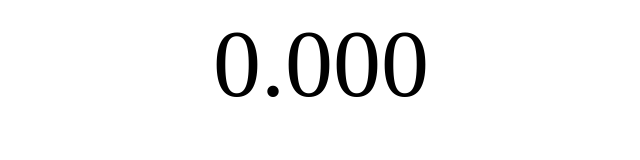
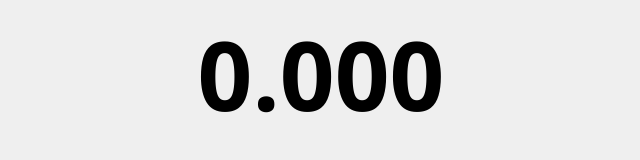
Before and after one commit to SkyPromp/Speedcube-timer, a plain HTML site: page index.html in a window 1280 px wide. Shown: the whole page, without its empty margins (319-959 px from the left). Drawn offline with Linux system fonts and the light colour scheme.

Commit message:
saving files now works, also updated the body's stylesheet

```diff
--- a/keypresses.js
+++ b/keypresses.js
@@ -33,7 +33,7 @@ function checkKeyDown(key){
         window.clearInterval(interval);
         if (running){
             time = milliseconds + 1000*seconds + 60000*minutes + 3600000*hours;
-            fetch(`cgi-bin/transfer.cgi?scramble=&time=`)
+            fetch(`cgi-bin/transfer.cgi?scramble=${scramble}&time=${time}`)
             .then(response => response.json()) // convert response to json
             .then(data => {
                 scramble = data;
--- a/stylesheet.css
+++ b/stylesheet.css
@@ -1,3 +1,9 @@
+body{
+    background: #efefef;
+    font-family: Segoe UI;
+    font-weight: bold;
+}
+
 .container{
     height: 300px;
     width: 100%;
```
Also changed, not shown: cgi-bin/times.txt (deleted), times.txt (deleted).
